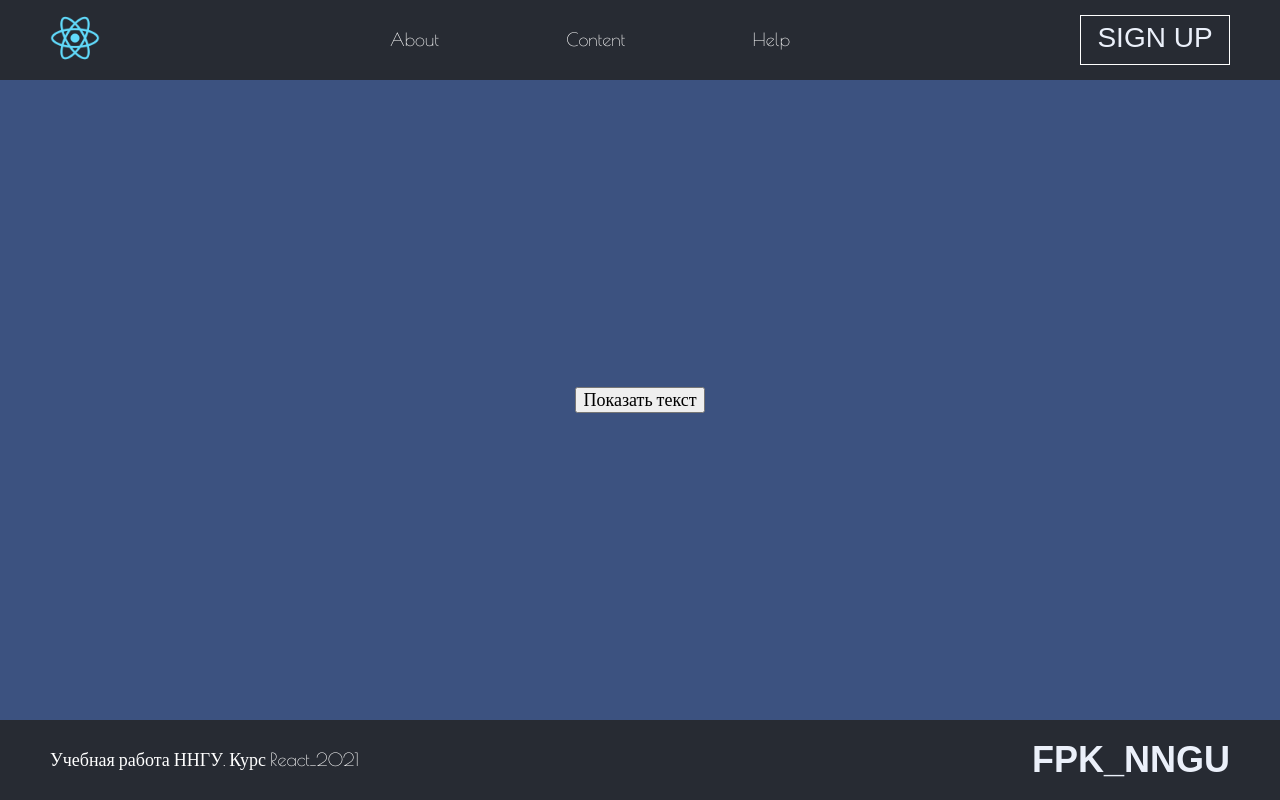
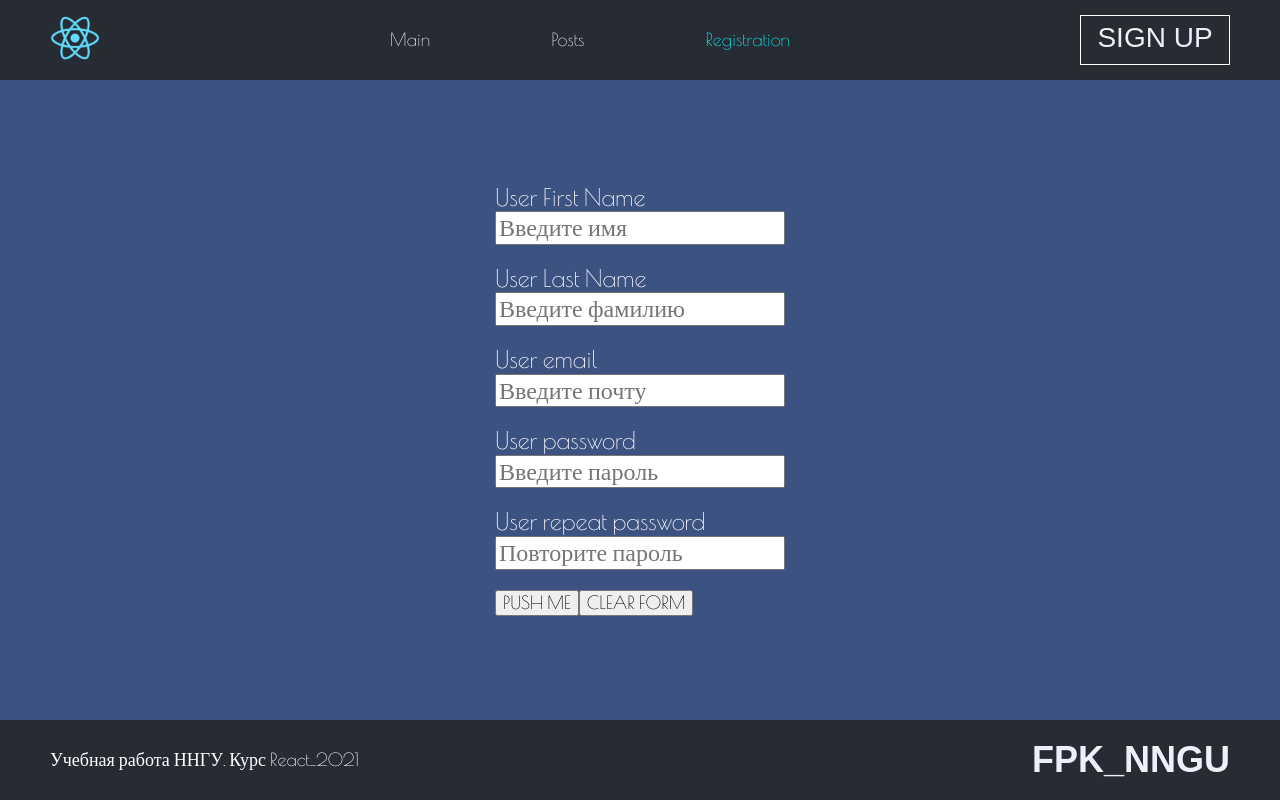
Before and after one commit to ukonsas28/react_course_2021, a React (Create React App) app: page /registration in a window 1280 px wide. Built offline with nearby package versions, Linux system fonts and the light colour scheme; a web font is replaced by a local one.

Commit message:
add base routing in app

```diff
--- a/package.json
+++ b/package.json
@@ -12,6 +12,7 @@
     "@types/react-dom": "^17.0.0",
     "react": "^17.0.2",
     "react-dom": "^17.0.2",
+    "react-router-dom": "^6.2.1",
     "react-scripts": "4.0.3",
     "styled-components": "^5.1.0",
     "typescript": "^4.1.2",
@@ -42,6 +43,7 @@
     ]
   },
   "devDependencies": {
+    "@types/react-router-dom": "^5.3.3",
     "@types/styled-components": "^5.1.19",
     "@typescript-eslint/eslint-plugin": "^5.5.0",
     "@typescript-eslint/parser": "^5.5.0",
--- a/src/assets/style/main.scss
+++ b/src/assets/style/main.scss
@@ -1,25 +1,40 @@
 @import "mormalize";
 @import "vars";
 
-body{
+body {
   color: $text-color;
   font-family: $text;
   font-size: $text-size;
 }
-*{
+* {
   box-sizing: border-box;
 }
-h1,h2,h3,h4,ul,li,p{
+h1,
+h2,
+h3,
+h4,
+ul,
+li,
+p {
   margin: 0;
   padding: 0;
-
 }
-h1,h2,h3,h4{
+h1,
+h2,
+h3,
+h4 {
   color: $title-color;
   font-family: $title;
   font-size: $title-size;
+}
+a {
+  color: $title-color;
+  text-decoration: none;
 }
 .container {
   max-width: 1280px;
   padding: 60px;
 }
+.active {
+  color: aqua;
+}
--- a/src/components/common/Header/Header.module.scss
+++ b/src/components/common/Header/Header.module.scss
@@ -29,7 +29,7 @@
   display: flex;
   align-items: center;
   justify-content: center;
-  span{
+  span {
     color: $title-color;
     font-family: $title;
     line-height: 28px;
--- a/src/components/common/Header/index.tsx
+++ b/src/components/common/Header/index.tsx
@@ -1,17 +1,28 @@
 import React from "react";
+import { NavLink } from "react-router-dom";
 import style from "./Header.module.scss";
 
 const Header: React.FC = () => {
+  console.log("render");
+
   return (
     <header className={style["wrapper-example"]}>
-      <div className={style.logo}>
-        <img src="/logo.png" alt="logo" />
-      </div>
+      <NavLink to="/">
+        <div className={style.logo}>
+          <img src="/logo.png" alt="logo" />
+        </div>
+      </NavLink>
       <nav>
         <ul className={style.menu_list}>
-          <li>About</li>
-          <li>Content</li>
-          <li>Help</li>
+          <li>
+            <NavLink to="/">Main</NavLink>
+          </li>
+          <li>
+            <NavLink to="/posts">Posts</NavLink>
+          </li>
+          <li>
+            <NavLink to="/registration">Registration</NavLink>
+          </li>
         </ul>
       </nav>
       <button type="button" className={style.btn}>
--- a/src/components/common/PageWrapper/index.tsx
+++ b/src/components/common/PageWrapper/index.tsx
@@ -1,18 +1,16 @@
 import React from "react";
+import { Outlet } from "react-router-dom";
 import Footer from "../Footer";
 import Header from "../Header";
 import style from "./PageWrapper.module.scss";
 
-type PageWrapperPropTypes = {
-  children: React.ReactNode;
-};
-
-const PageWrapper: React.FC<PageWrapperPropTypes> = (props) => {
-  const { children } = props;
+const PageWrapper: React.FC = () => {
   return (
     <div className={style.page_wrapper}>
       <Header />
-      <main className={style.main}>{children}</main>
+      <main className={style.main}>
+        <Outlet />
+      </main>
       <Footer />
     </div>
   );
--- a/src/containers/App/App.tsx
+++ b/src/containers/App/App.tsx
@@ -1,11 +1,19 @@
-import React, { useEffect } from "react";
+import React from "react";
+import { Routes, Route } from "react-router-dom";
+import PageWrapper from "../../components/common/PageWrapper";
 import MainPage from "../MainPage";
+import RegistrationPage from "../RegistrationPage";
 
 const App = () => {
-  useEffect(() => {
-    console.log("app mount");
-  }, []);
-  return <MainPage />;
+  return (
+    <Routes>
+      <Route path="/" element={<PageWrapper />}>
+        <Route path="/" element={<MainPage />} />
+        <Route path="/registration" element={<RegistrationPage />} />
+        <Route path="*" element={<h1>404 not found</h1>} />
+      </Route>
+    </Routes>
+  );
 };
 
 export default App;
--- a/src/containers/MainPage/index.tsx
+++ b/src/containers/MainPage/index.tsx
@@ -1,5 +1,4 @@
 import React, { useEffect, useState } from "react";
-import PageWrapper from "../../components/common/PageWrapper";
 import MainContent from "../../components/MainContent";
 
 const MainPage: React.FC = () => {
@@ -11,7 +10,7 @@ const MainPage: React.FC = () => {
   }, []);
 
   return (
-    <PageWrapper>
+    <>
       {contentVisibility && <MainContent setWasOpen={setWasOpen} />}
       <button
         disabled={!contentVisibility && wasOpen}
@@ -19,7 +18,7 @@ const MainPage: React.FC = () => {
         onClick={() => setContentVisibility((prev) => !prev)}>
         {contentVisibility ? "Скрыть текст" : "Показать текст"}
       </button>
-    </PageWrapper>
+    </>
   );
 };
 
--- a/src/containers/RegistrationPage/index.tsx
+++ b/src/containers/RegistrationPage/index.tsx
@@ -1,13 +1,8 @@
 import React from "react";
-import PageWrapper from "../../components/common/PageWrapper";
 import Registration from "../../components/Registration";
 
 const RegistrationPage: React.FC = () => {
-  return (
-    <PageWrapper>
-      <Registration />
-    </PageWrapper>
-  );
+  return <Registration />;
 };
 
 export default RegistrationPage;
--- a/src/index.tsx
+++ b/src/index.tsx
@@ -1,11 +1,14 @@
 import React from "react";
 import ReactDOM from "react-dom";
+import { BrowserRouter } from "react-router-dom";
 import App from "./containers/App/App";
 import "./assets/style/main.scss";
 
 ReactDOM.render(
   <React.StrictMode>
-    <App />
+    <BrowserRouter>
+      <App />
+    </BrowserRouter>
   </React.StrictMode>,
   document.getElementById("root")
 );
```
Also changed, not shown: 1 other file (tests, documents, lock files or other folders).
